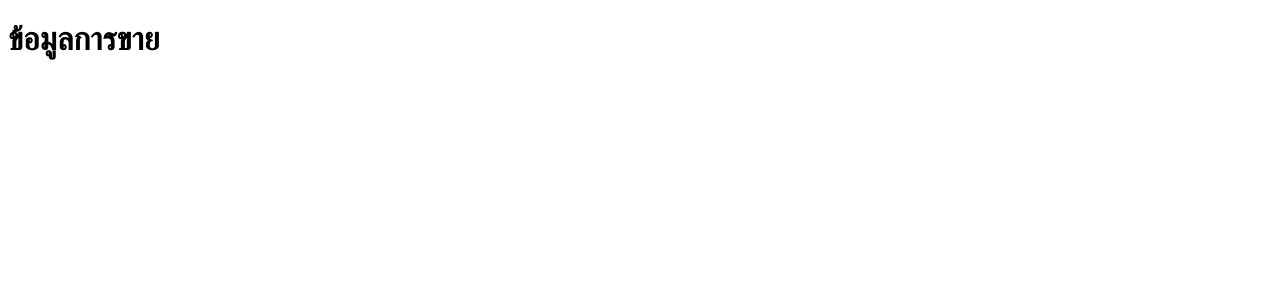
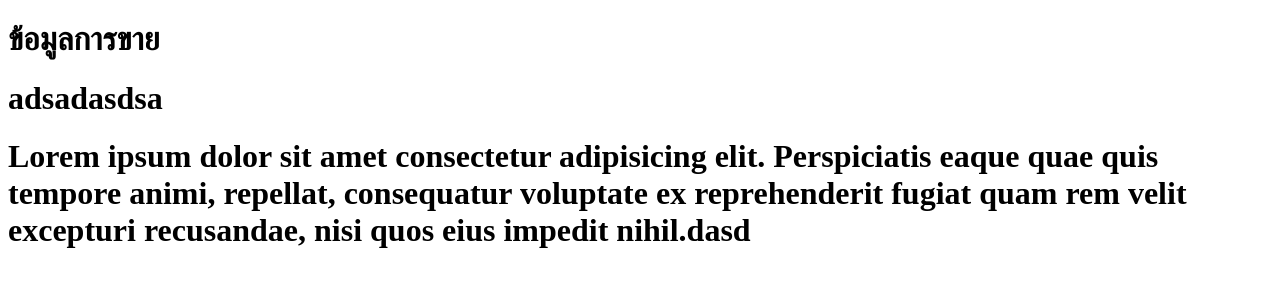
Before and after one commit to WanchalermMitcachon/-, a plain HTML site: page index.html in a window 1280 px wide. Drawn offline with Linux system fonts and the light colour scheme.

Commit message:
add report sale

```diff
--- a/index.html
+++ b/index.html
@@ -1,11 +1,18 @@
 <!DOCTYPE html>
 <html lang="en">
-<head>
-    <meta charset="UTF-8">
-    <meta name="viewport" content="width=device-width, initial-scale=1.0">
+  <head>
+    <meta charset="UTF-8" />
+    <meta name="viewport" content="width=device-width, initial-scale=1.0" />
     <title>POS POS</title>
-</head>
-<body>
+  </head>
+  <body>
     <h1>ข้อมูลการขาย</h1>
-</body>
+    <h1>adsadasdsa</h1>
+    <h1>
+      Lorem ipsum dolor sit amet consectetur adipisicing elit. Perspiciatis
+      eaque quae quis tempore animi, repellat, consequatur voluptate ex
+      reprehenderit fugiat quam rem velit excepturi recusandae, nisi quos eius
+      impedit nihil.dasd
+    </h1>
+  </body>
 </html>
```
